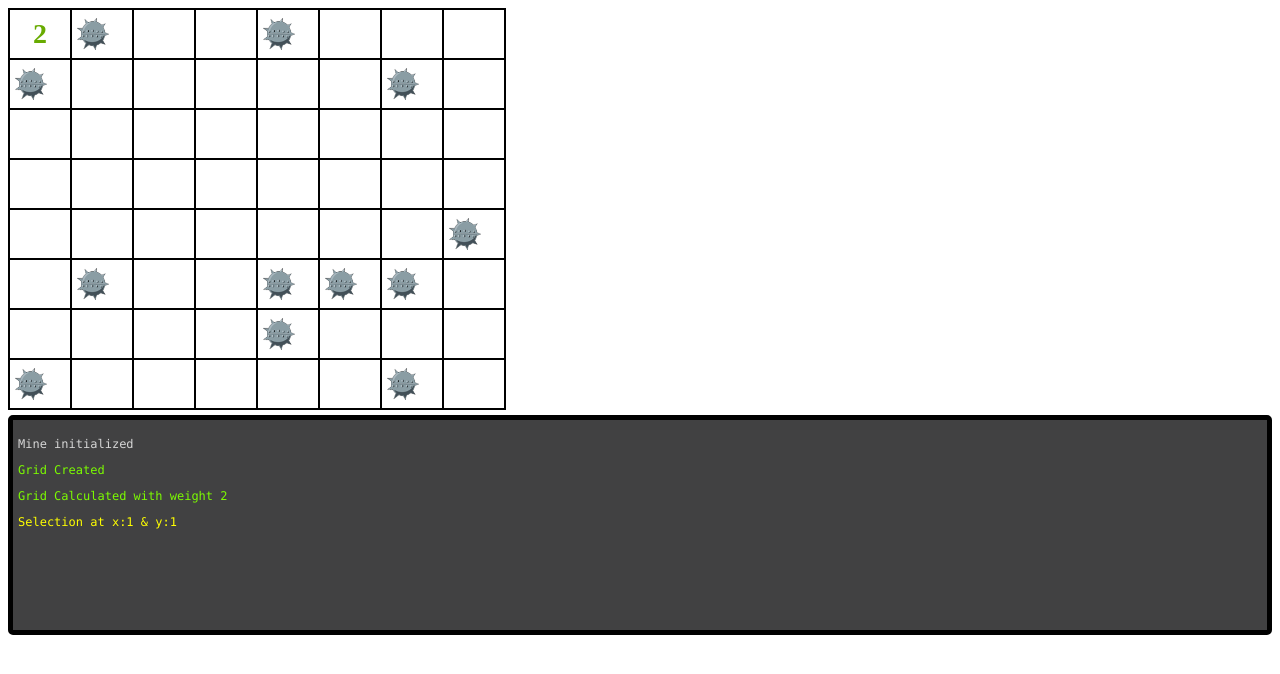
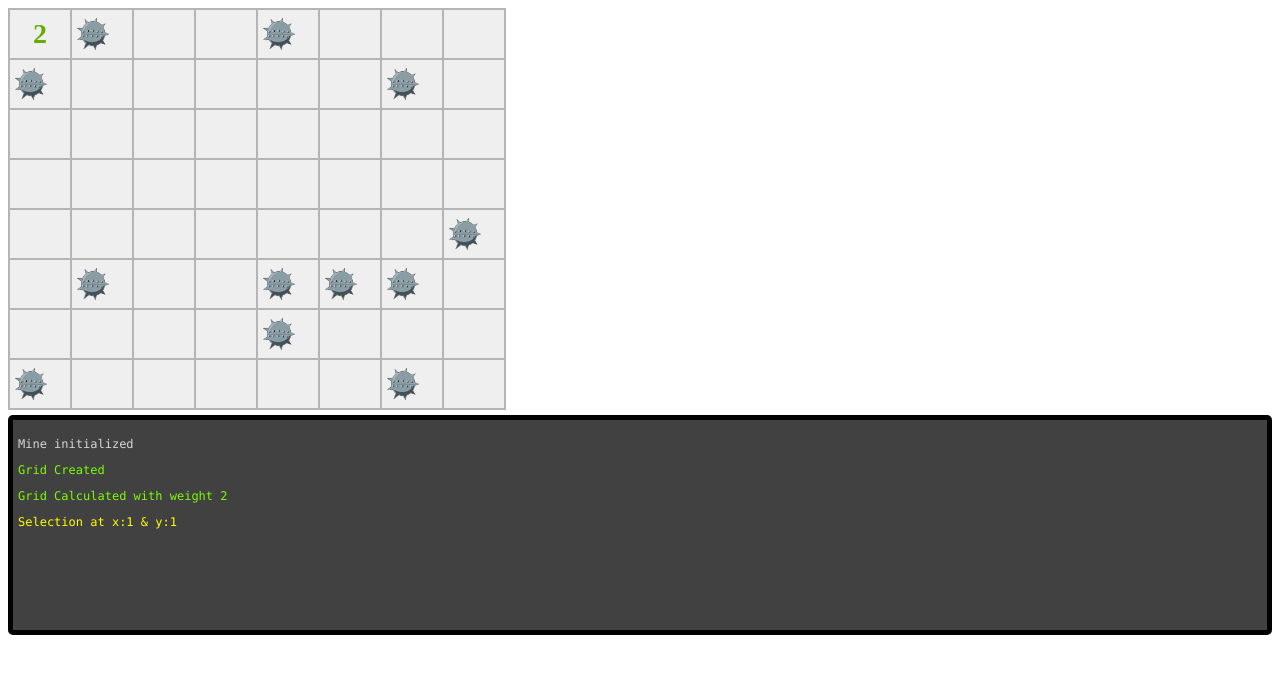
Before and after one commit to StevenSanthmayor/Minesweeper, a website: page webapp/index.html in a window 1280 px wide. Both pictures are taken after a click on the element 40 px from the left and 34 px from the top of the page. Drawn offline with Linux system fonts and the light colour scheme.

Commit message:
Improved logic for neigbouring cell, css added

```diff
--- a/webapp/css/mine.css
+++ b/webapp/css/mine.css
@@ -2,11 +2,12 @@
 {
     border-collapse: collapse;
     border-spacing: 0px;
+    background-color:#efefef;
 }
 .mine-grid th, .mine-grid td
 {
     padding: 5px;
-    border: 2px solid black;
+    border: 2px solid #b5b5b5;
     width:50px;
     height:50px;
 }
@@ -27,6 +28,15 @@
 }
 .mine-grid p.hig{
     color:darkred;
+}
+.mine-grid .depress{
+    background-color:#d0d0d0;
+    border-radius:5px;
+    width:100%;
+    height:100%
+}
+.mine-grid .openGrid{
+    cursor:default;
 }
 .console{
     border:5px solid black;
--- a/webapp/js/main.js
+++ b/webapp/js/main.js
@@ -43,6 +43,57 @@ var Mine = {
         }
         else{
             var iCount = 0;
+            var oNeighbours = {
+                "1" : { //Top-Left
+                    "sPos":"TL",
+                    "iX":(x-1),
+                    "iY":(y-1),
+                    "bExists" :((x-1)>=1)&&((y-1)>=1)? true : false
+                },
+                "2" : { //Top
+                    "sPos":"T",
+                    "iX":x,
+                    "iY":(y-1),
+                    "bExists" :(y-1)>=1? true : false
+                },
+                "3" : { //Top-Right
+                    "sPos":"TR",
+                    "iX":x+1,
+                    "iY":y-1,
+                    "bExists" :((x+1)<=this.iSize)&&(y-1)>=1? true : false
+                },
+                "4" : { //Left
+                    "sPos":"L",
+                    "iX":(x-1),
+                    "iY":y,
+                    "bExists" :(x-1)>=1? true : false
+                },
+                "5" : { //Right
+                    "sPos":"R",
+                    "iX":(x+1),
+                    "iY":y,
+                    "bExists" :((x+1)<=this.iSize)? true : false
+                },
+                "6" : { //Bottom-Left
+                    "sPos":"BL",
+                    "iX":(x-1),
+                    "iY":(y+1),
+                    "bExists" :((x-1)>=1)&&(y+1)<=this.iSize? true : false
+                },
+                "7" : { //Bottom
+                    "sPos":"B",
+                    "iX":x,
+                    "iY":(y+1),
+                    "bExists" :(y+1)<=this.iSize? true : false
+                },
+                "8" : { //Bottom-Right
+                    "sPos":"BR",
+                    "iX":(x+1),
+                    "iY":(y+1),
+                    "bExists" :((x+1)<=this.iSize)&&(y+1)<=this.iSize? true : false
+                }
+            };
+            /*
             var bTopLeft = ((x-1)>=1)&&(y-1)>=1 ? this.oMineMap[(x-1)][(y-1)] : false;
                 bTop = (y-1)>=1  ? this.oMineMap[x][(y-1)] : false;
                 bTopRight = ((x+1)<=this.iSize)&&(y-1)>=1 ? this.oMineMap[(x+1)][(y-1)] : false;
@@ -59,6 +110,14 @@ var Mine = {
             if(bBottomLeft){ iCount++; }
             if(bBottom){ iCount++; }
             if(bBottomRight){ iCount++; }
+            */
+            for(var i=1; i<=8; i++){
+                if(oNeighbours[i].bExists){
+                    if(this.oMineMap[oNeighbours[i].iX][oNeighbours[i].iY]){
+                        iCount++;
+                    }
+                }
+            }
             oDebug.log("Grid Calculated with weight "+iCount,"success");
             return iCount;
         }
@@ -72,8 +131,11 @@ var Mine = {
            if(res>=3){ sClass="hig"; }
            else if(res==2){ sClass="med"; }
            else{ sClass="low"; }
-           $(scope).empty().append("<p class='"+sClass+"' >"+res+"</p>");
+           $(scope).empty().append("<p class='"+sClass+" openGrid' >"+res+"</p>");
 
+        }
+        else if(res==0){
+            $(scope).empty().append("<p class='depress openGrid'></p>");
         }
         oDebug.log("Selection at x:"+iXPos+" & y:"+iYPos,"warning");
     },
```
Also changed, not shown: webapp/favicon.ico (added).
